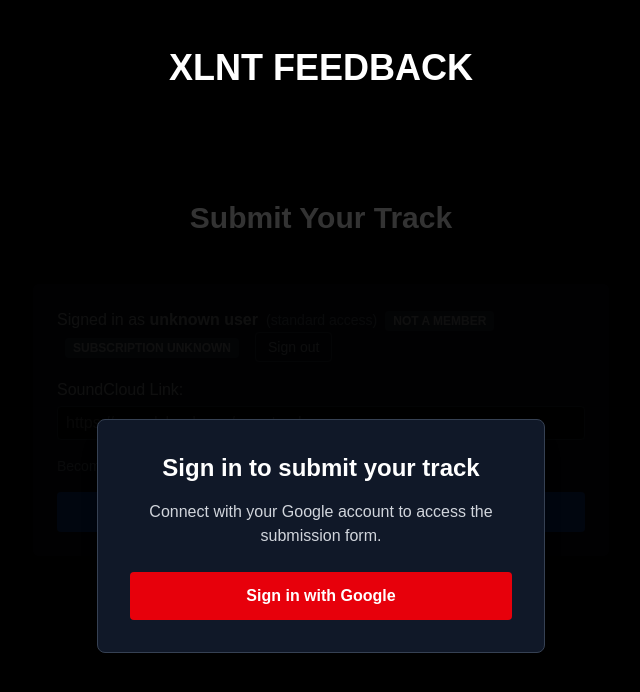
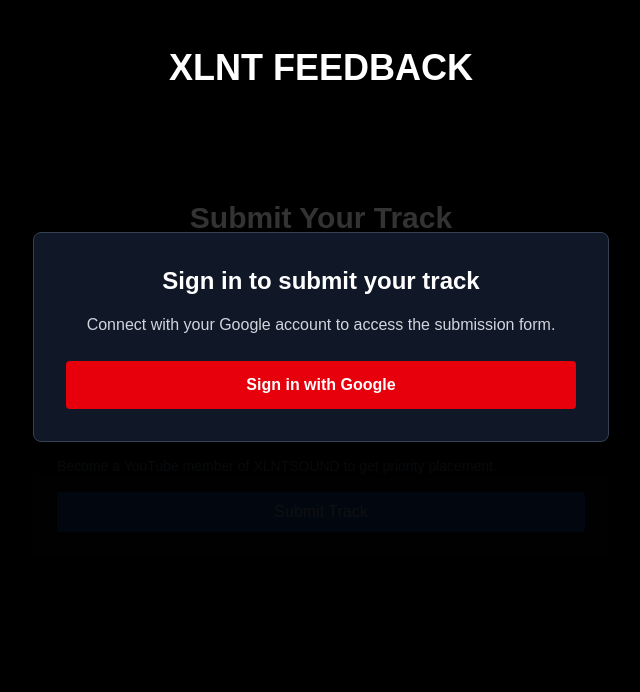
Before and after one commit to XLNTFEEDBACK/Feedback-Submissions, a Next.js app: page /submit in a window 1280 px wide. Shown: the top 692 px of the page, without its empty margins (319-959 px from the left). Built offline with nearby package versions, Linux system fonts and the light colour scheme; no server answers.

Commit message:
reformat modal

```diff
--- a/app/components/SubmissionForm.tsx
+++ b/app/components/SubmissionForm.tsx
@@ -74,8 +74,8 @@ export default function SubmissionForm() {
       )}
 
       {showModal && (
-        <div className="absolute inset-0 z-20 flex items-center justify-center bg-black/80 px-4">
-          <div className="w-full max-w-md rounded-lg bg-gray-900 p-8 text-center shadow-xl border border-gray-700">
+        <div className="absolute inset-0 z-20 flex items-start justify-center bg-black/80 px-4 pt-24">
+          <div className="w-full max-w-xl rounded-lg bg-gray-900 p-8 text-center shadow-xl border border-gray-700">
             <h2 className="text-2xl font-bold text-white mb-4">
               Sign in to submit your track
             </h2>
```
